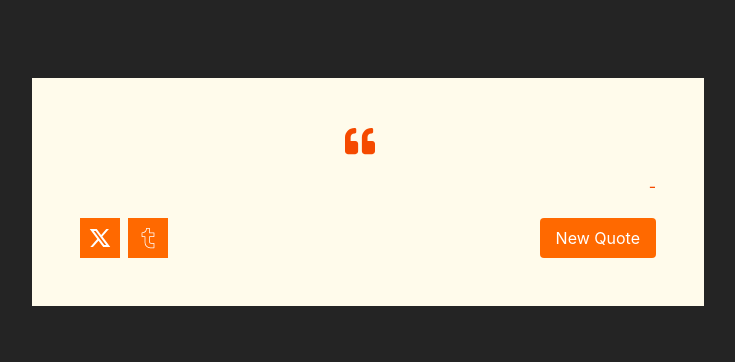
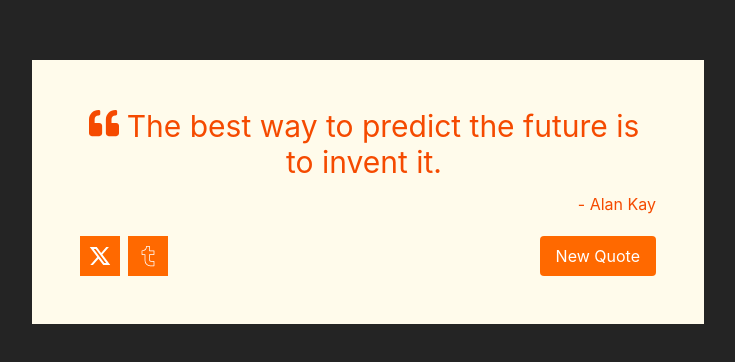
Before and after one commit to nikklimenko/react-random-quote-machine, a React (Vite) app: page / in a window 1280 px wide. Shown: the part 208-570 px from the top of the page, without its empty margins (272-1007 px from the left). Built offline with nearby package versions, Linux system fonts and the light colour scheme.

Commit message:
feat: enabled dynamic quote and author update on button press

```diff
--- a/src/App.jsx
+++ b/src/App.jsx
@@ -4,24 +4,27 @@ import QuoteBox from './components/QuoteBox'
 import quotes from './utils/quotes'
 
 function App() {
-	// const [count, setCount] = useState(0)
 	const [currentQuote, setCurrentQuote] = useState(quotes[0].text)
 	const [currentAuthor, setCurrentAuthor] = useState(quotes[0].author)
 
 	const onNewQuote = () => {
-		const randomIndex = Math.floor(Math.random() * quotes.length)
-		setCurrentQuote(quotes[randomIndex].text)
-		setCurrentAuthor(quotes[randomIndex].author)
+		let newIndex
+		do {
+			newIndex = Math.floor(Math.random() * quotes.length)
+		} while (quotes[newIndex].text === currentQuote)
+
+		setCurrentQuote(quotes[newIndex].text)
+		setCurrentAuthor(quotes[newIndex].author)
 	}
 
 	return (
-		<>
+		<div>
 			<QuoteBox
 				currentQuote={currentQuote}
 				currentAuthor={currentAuthor}
 				onNewQuote={onNewQuote}
 			/>
-		</>
+		</div>
 	)
 }
 
--- a/src/components/QuoteBox.jsx
+++ b/src/components/QuoteBox.jsx
@@ -6,8 +6,8 @@ import QuoteText from './QuoteText'
 const QuoteBox = ({ onNewQuote, currentQuote, currentAuthor }) => {
 	return (
 		<div className='w-2xl min-h-48 mx-auto bg-amber-50 p-12' id='quote-box'>
-			<QuoteText />
-			<QuoteAuthor />
+			<QuoteText text={currentQuote} />
+			<QuoteAuthor currentAuthor={currentAuthor} />
 			<QuoteActions
 				onNewQuote={onNewQuote}
 				currentQuote={currentQuote}
```
